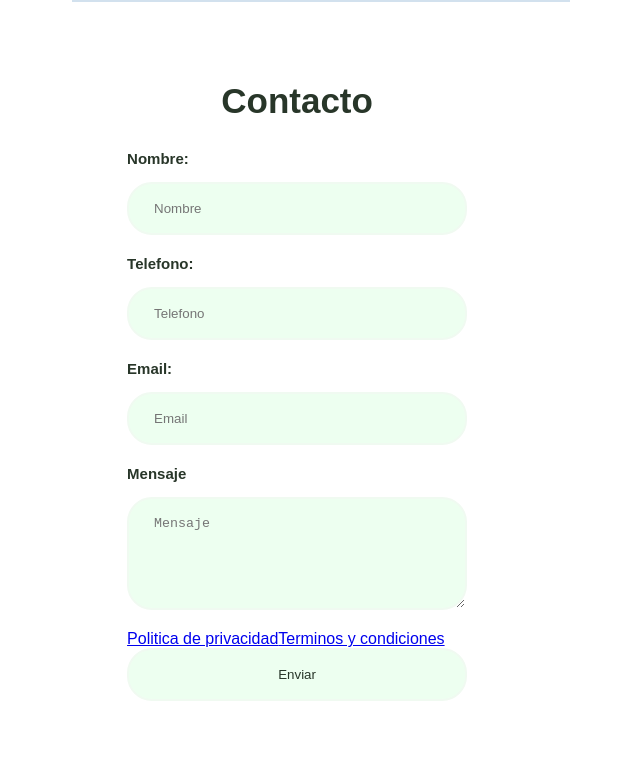
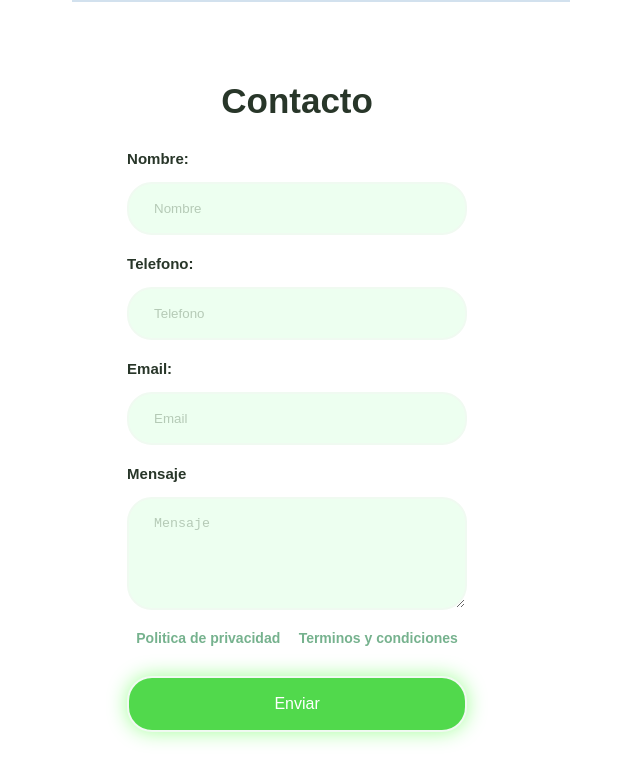
Before and after one commit to Chonees/frontend, a React (Vite) app: page /contacto in a window 1280 px wide. Shown: the part 302-1084 px from the top of the page, without its empty margins (70-710 px from the left). Built offline with nearby package versions, Linux system fonts and the light colour scheme.

Commit message:
first commit

```diff
--- a/src/views/Contacto/Contacto.css
+++ b/src/views/Contacto/Contacto.css
@@ -42,3 +42,47 @@ label{
         color: #283629;
         outline: none;
     }
+
+    input::placeholder,textarea::placeholder{
+        color: #b5cab6;
+
+    }
+    .form-txt{
+        margin-bottom: 30px;
+        display:flex;
+        justify-content: space-around;
+        text-align: center;
+
+    }
+    .form-txt a {
+        color: #76b28e;
+        font-size: 14px;
+        font-weight: 600;
+        text-decoration: none;
+    }
+    .btn{
+        font-size: 16px;
+        color: #FFFFFF;
+        border-radius: 25px;
+        background-color: #51D94c;
+        box-shadow: 0 0 20px rgba(25, 254, 0, 0.4);
+        cursor: pointer;
+    }
+
+    .btn:hover{
+        background-color:#50E04B ;
+    }
+
+
+    @media(max-width:991px){
+        body {
+            padding:30px;
+        }
+        form {
+            padding:50px 30px;
+            width: 100px;
+        }
+        input {
+            padding:15px ;
+        }
+    }
```
